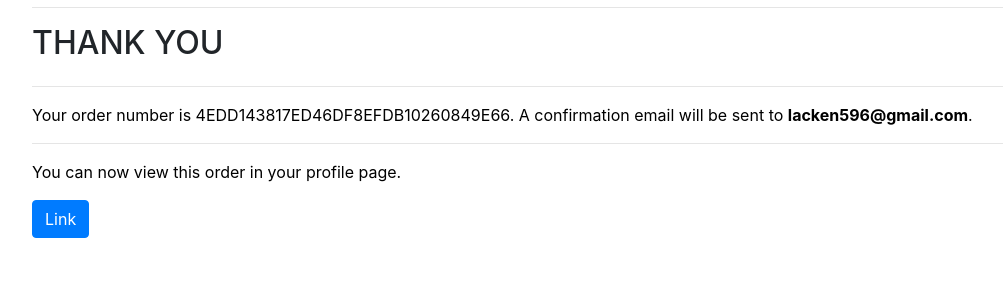
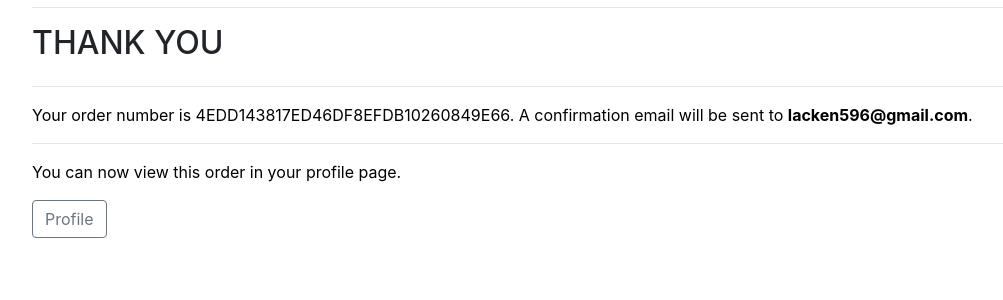
Before and after one commit to Code-Institute-Submissions/clacken-dev-ms4_JanResub, a Django app: page /checkout/checkout_success/4EDD143817ED46DF8EFDB10260849E66 in a window 1280 px wide. Shown: the part 169-469 px from the top of the page, without its empty margins (53-1056 px from the left). Run offline with Django 3.2, Linux system fonts and the light colour scheme; a user stored in the database is signed in; data comes from the database, SQL or seed files in the repository; some libraries are stand-ins or nearby versions.

Commit message:
Update 500 error due to checkout.models mistake

```diff
--- a/checkout/models.py
+++ b/checkout/models.py
@@ -11,7 +11,7 @@ class Order(models.Model):
     order_number = models.CharField(max_length=32, null=False, editable=False)
     user_profile = models.ForeignKey(UserProfile, on_delete=models.SET_NULL,
                                      null=True, blank=True,
-                                     related_name='profile')
+                                     related_name='orders')
     date = models.DateTimeField(auto_now_add=True)
     service = models.ForeignKey(Product, null=False, blank=False,
                                 on_delete=models.CASCADE)
--- a/checkout/templates/checkout/checkout_success.html
+++ b/checkout/templates/checkout/checkout_success.html
@@ -23,7 +23,7 @@
                 <p class="text-black">Your order number is {{ order.order_number }}. A confirmation email will be sent to <strong>{{ order.user_profile.user.email }}</strong>.</p>
                 <hr>
                 <p class="text-black">You can now view this order in your profile page.</p>
-                <a class="btn btn-primary" href="btn-outline-secondary" role="button">Link</a>
+                <a class="btn btn-outline-secondary" href="{% url 'profile' %}" role="button">Profile</a>
             </div>
         </div>
     </div>
--- a/profiles/views.py
+++ b/profiles/views.py
@@ -4,7 +4,7 @@ from .models import UserProfile
 from checkout.models import Order
 
 
-@login_required
+
 def profile(request):
     """ Display the user's profile. """
     profile = get_object_or_404(UserProfile, user=request.user)
```
